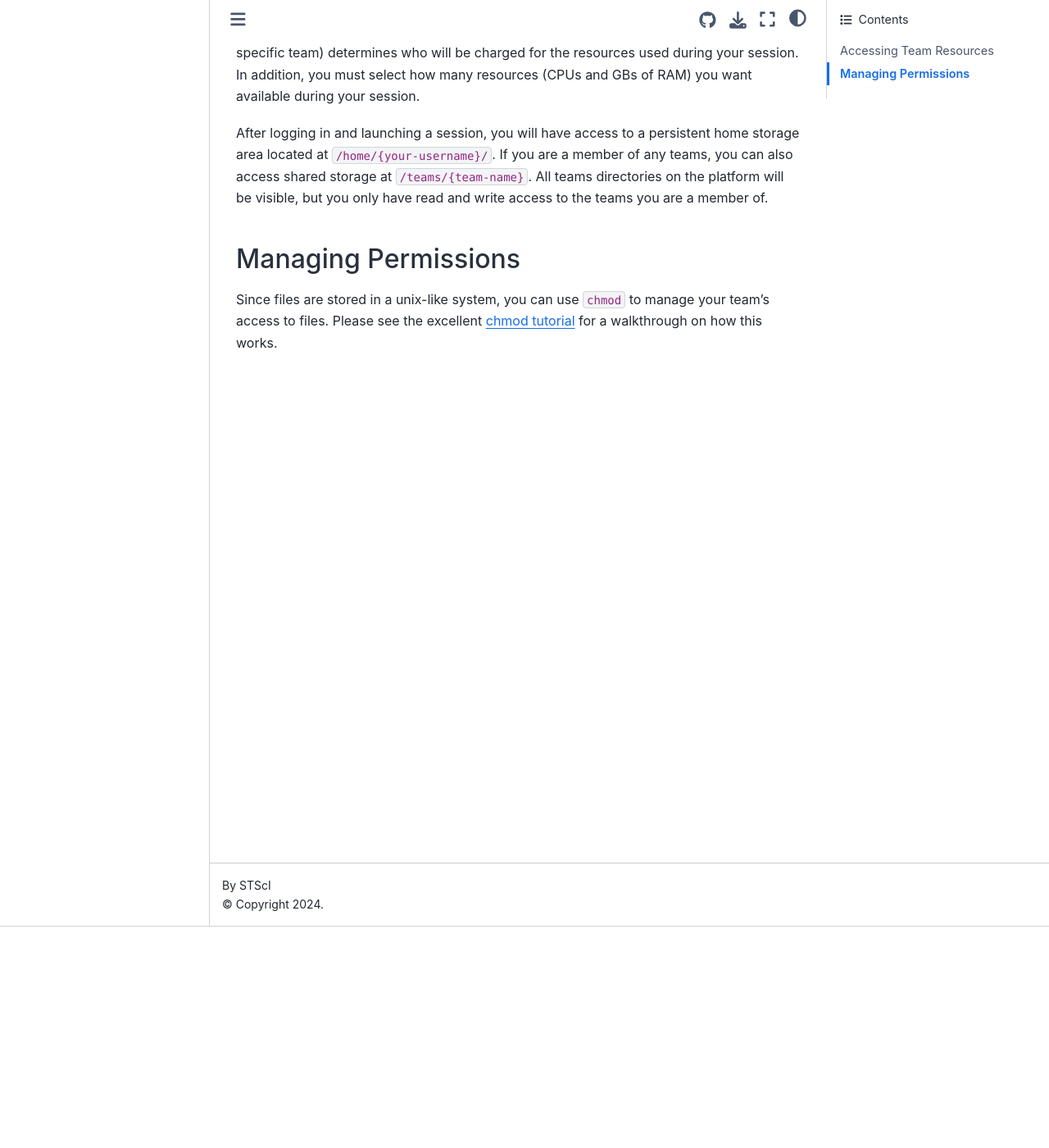
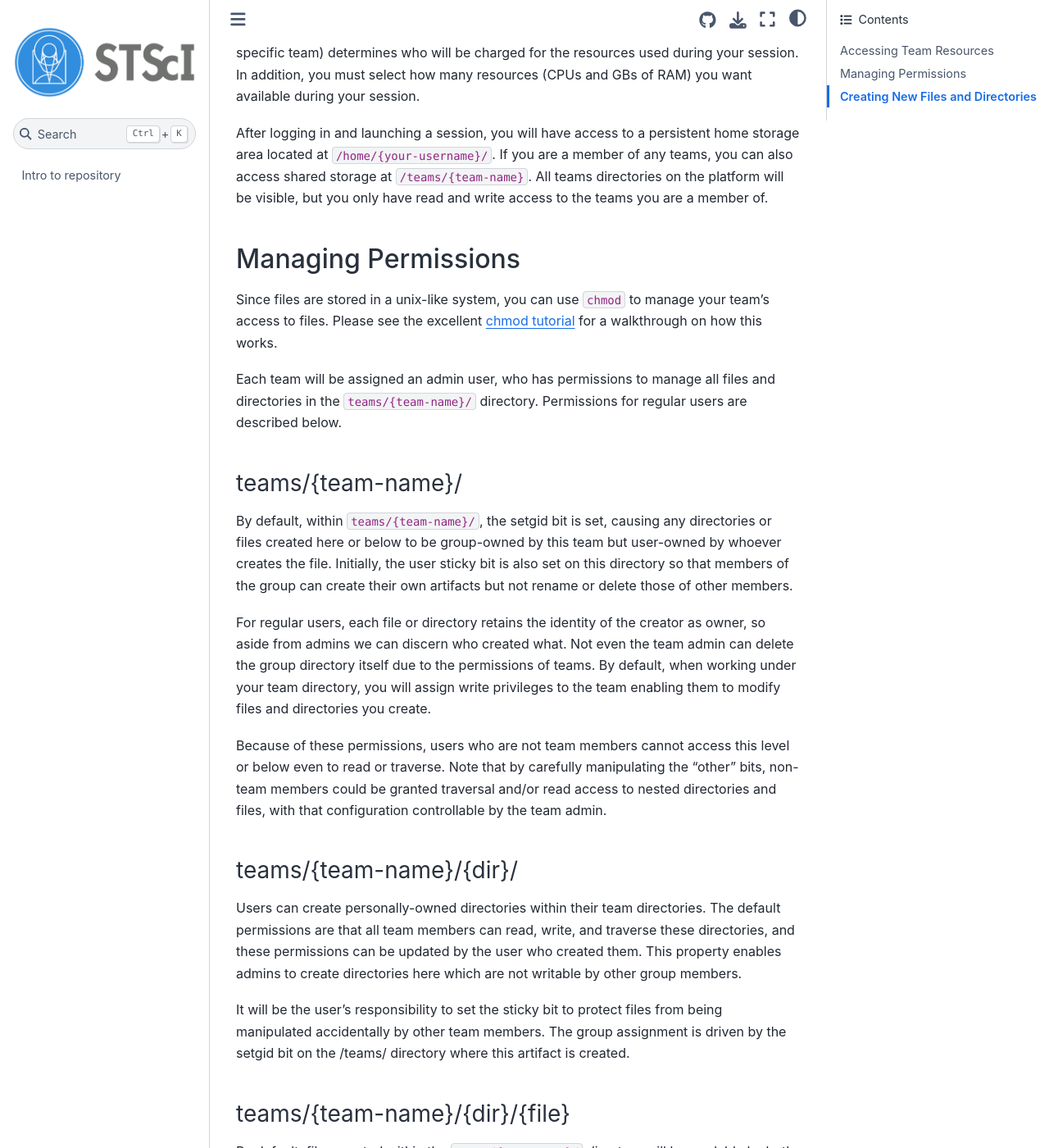
Before and after one commit to spacetelescope/roman_notebooks, a Jupyter Book: the page built from markdown/teams.md, in a window 1280 px wide and 1400 px high, scrolled down 270 px. Shown: the whole window at 82% size. Built offline with Jupyter Book 1.0.4 settings and Sphinx 7.4.7 and the Sphinx Book theme 1.1.4, drawn with Linux system fonts in a browser that asks for light colours; pages that are not in the unit, such as notebooks, are missing from menus; some of the changed text lies outside the part shown.

Commit message:
updating teams docs for file and folder permissions

```diff
--- a/markdown/teams.md
+++ b/markdown/teams.md
@@ -1,9 +1,37 @@
 # Working on a Team
 
 ## Accessing Team Resources
-When you log into the RSP, you will see options to log in: either using your personal account or via “team” accounts. Your team membership has been determined a priori for this validation stage. In the future, users will be able to manage their team membership through a web-based interface. The selection you make at this stage (personal or a specific team) determines who will be charged for the resources used during your session. In addition, you must select how many resources (CPUs and GBs of RAM) you want available during your session.
+
+When you log into the RSP, you will see options to log in: either using your personal account or via "team" accounts. Your team membership has been determined a priori for this validation stage. In the future, users will be able to manage their team membership through a web-based interface. The selection you make at this stage (personal or a specific team) determines who will be charged for the resources used during your session. In addition, you must select how many resources (CPUs and GBs of RAM) you want available during your session.
 
 After logging in and launching a session, you will have access to a persistent home storage area located at `/home/{your-username}/`. If you are a member of any teams, you can also access shared storage at `/teams/{team-name}`. All teams directories on the platform will be visible, but you only have read and write access to the teams you are a member of.
 
 ## Managing Permissions
+
 Since files are stored in a unix-like system, you can use `chmod` to manage your team's access to files. Please see the excellent [chmod tutorial](https://catcode.com/teachmod/index.html) for a walkthrough on how this works.
+
+Each team will be assigned an admin user, who has permissions to manage all files and directories in the `teams/{team-name}/` directory. Permissions for regular users are described below.
+
+### teams/{team-name}/
+
+By default, within `teams/{team-name}/`, the setgid bit is set, causing any directories or files created here or below to be group-owned by this team but user-owned by whoever creates the file.  Initially, the user sticky bit is also set on this directory so that members of the group can create their own artifacts but not rename or delete those of other members.
+
+For regular users,  each file or directory retains the identity of the creator as owner,  so aside from admins we can discern who created what.  Not even the team admin can delete the group directory itself due to the permissions of teams.  By default,  when working under your team directory, you will assign write privileges to the team enabling them to modify files and directories you create.
+
+Because of these permissions, users who are not team members cannot access this level or below even to read or traverse.  Note that by carefully manipulating the "other" bits, non-team members could be granted traversal and/or read access to nested directories and files, with that configuration controllable by the team admin.
+
+### teams/{team-name}/{dir}/
+
+Users can create personally-owned directories within their team directories. The default permissions are that all team members can read, write, and traverse these directories, and these permissions can be updated by the user who created them. This property enables admins to create directories here which are not writable by other group members.
+
+It will be the user's responsibility to set the sticky bit to protect files from being manipulated accidentally by other team members. The group assignment is driven by the setgid bit on the /teams/<group> directory where this artifact is created.
+
+### teams/{team-name}/{dir}/{file}
+
+By default, files created within the `teams/{team-name}/` directory will be readable by both user and group, writeable only by user. Team members are responsible for updating the permissions of these files in order to grant additional access.
+
+## Creating New Files and Directories
+
+The default ownership of files and directories you create will be yourself as user/owner and either the relevant group (when under /teams) or your personal group as group (under $HOME). chown and/or chgrp are used to manipulate ownership of existing files and directories.   These can be found as both shell commands and programming language function calls.
+
+The default permissions of new files and directories you create are largely controlled by the `umask` feature of Linux/UNIX.  These are user=rwx group=rwx other=rx when umask=002 octal. The umask value is used to select the permission bits which should NOT be set.  Permission bits can be altered after creation using the chmod shell or various Programming Language functions.
```
